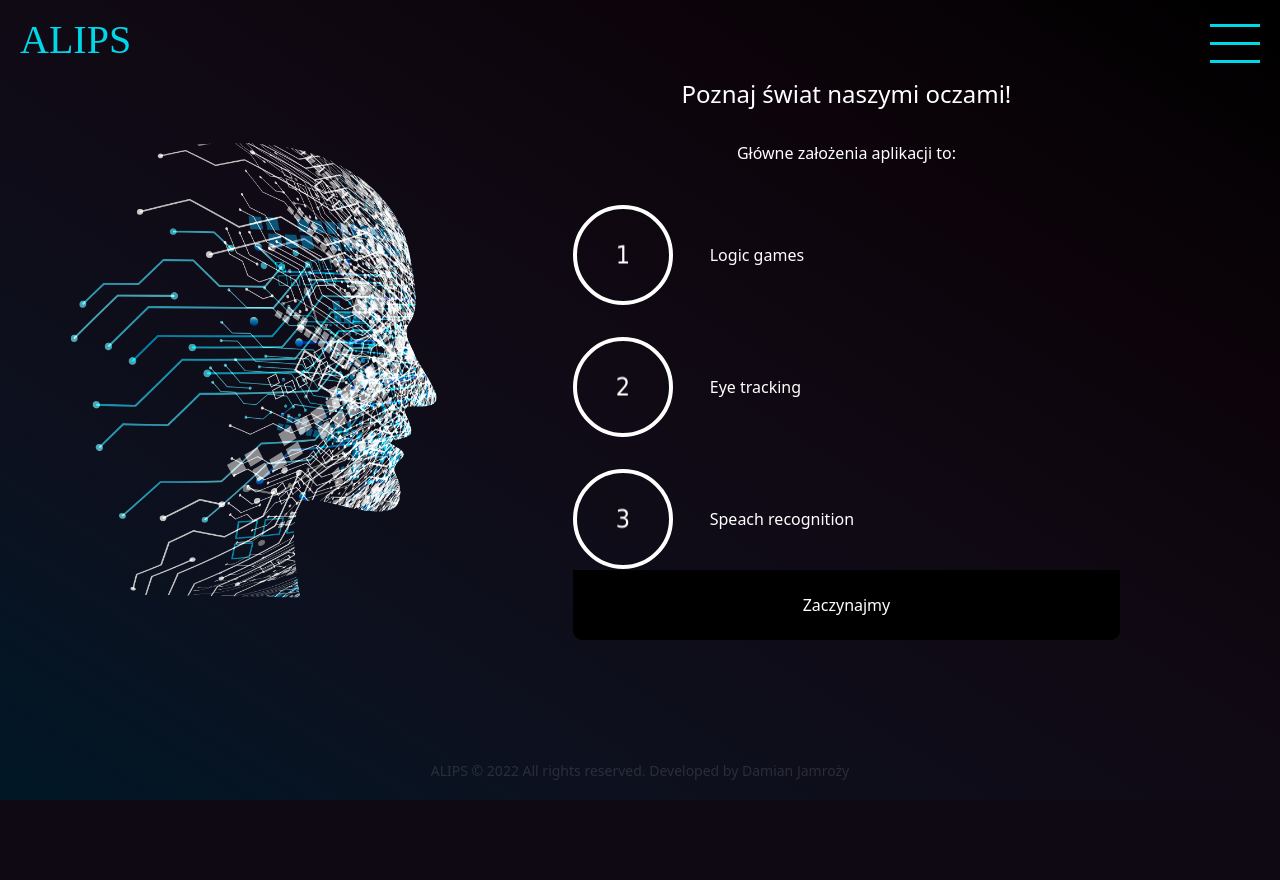
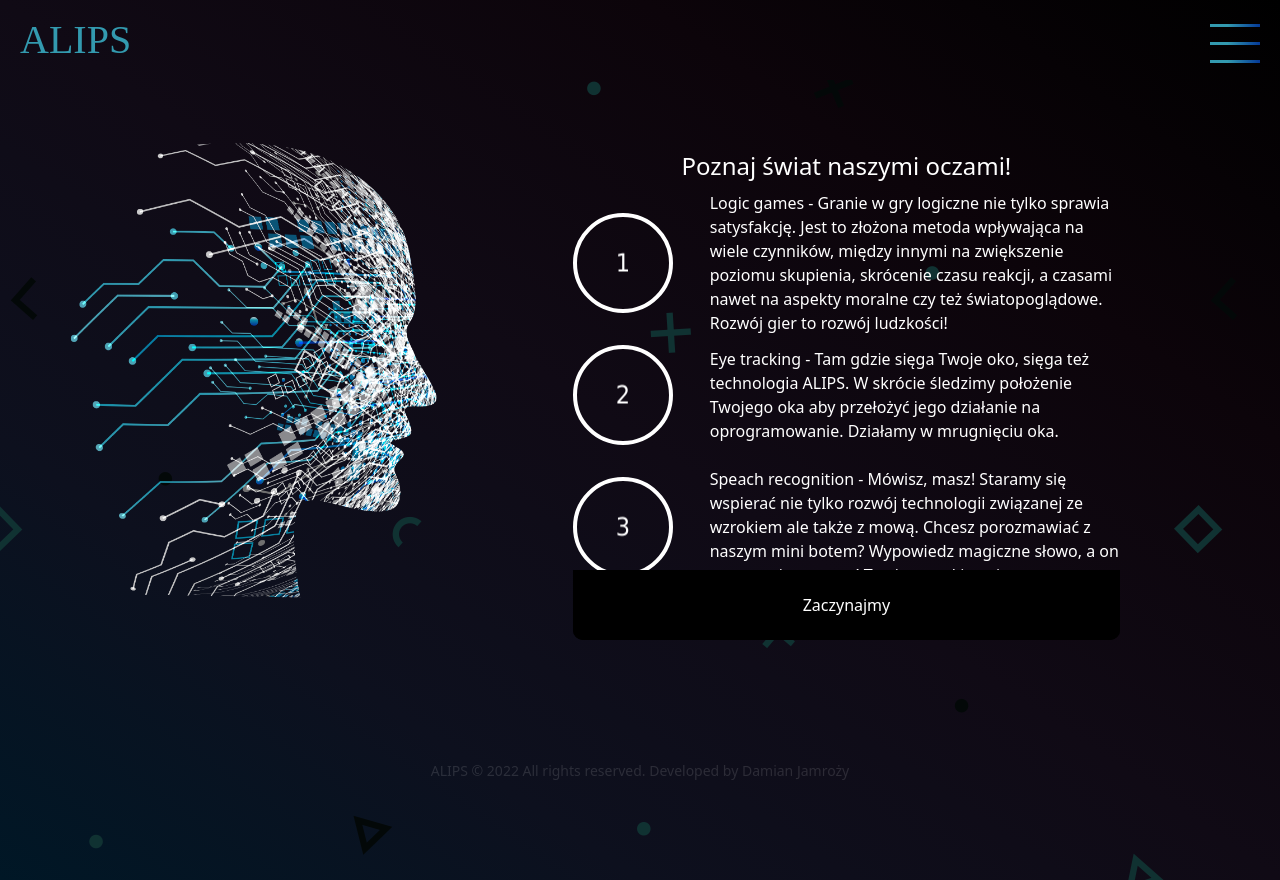
Before and after one commit to DamianJamrozy/ALIPS, a PHP site: page / in a window 1280 px wide. Before the commit the page ends 800 px from the top, so only its background shows below. Run offline with PHP 8.4, Linux system fonts and the light colour scheme.

Commit message:
ParalaxUpdate

```diff
--- a/Index.php
+++ b/Index.php
@@ -8,14 +8,14 @@
 <body>
 
 <?php include("./generator/header.php");?>
+<div id="parallax">
+<div class="container" id="main-content">
 
-<div class="container" id="main-content">
-	<div class="left-side"></div>
-
+	<div class="left-side">
+	</div>
 	<div class="right-side">
 
-		<h4> Poznaj świat naszymi oczami! </h4><br>
-		<p>Główne założenia aplikacji to:</p><br>
+		<br><br><br><h4> Poznaj świat naszymi oczami! </h4><br>
 
 		<div class="circle_box">
 			<div class="circle_container">
@@ -29,7 +29,7 @@
 			</div>
 		</div>
 		<div class="circle_text_box">
-			Logic games
+			Logic games - Granie w gry logiczne nie tylko sprawia satysfakcję. Jest to złożona metoda wpływająca na wiele czynników, między innymi na zwiększenie poziomu skupienia, skrócenie czasu reakcji, a czasami nawet na aspekty moralne czy też światopoglądowe. Rozwój gier to rozwój ludzkości!
 		</div>
 
 		<div class="circle_box">
@@ -44,7 +44,7 @@
 			</div>
 		</div>
 		<div class="circle_text_box">
-			Eye tracking
+			Eye tracking - Tam gdzie sięga Twoje oko, sięga też technologia ALIPS. W skrócie śledzimy położenie Twojego oka aby przełożyć jego działanie na oprogramowanie. Działamy w mrugnięciu oka.
 		</div>
 
 		<div class="circle_box">
@@ -59,7 +59,7 @@
 			</div>
 		</div>
 		<div class="circle_text_box">
-			Speach recognition
+			Speach recognition - Mówisz, masz!  Staramy się wspierać nie tylko rozwój technologii związanej ze wzrokiem ale także z mową. Chcesz porozmawiać z naszym mini botem? Wypowiedz magiczne słowo, a on postara się sprostać Twoim oczekiwaniom.
 		</div>
 
 		<p>
@@ -82,8 +82,10 @@
 
 	</center> -->
 </div>
+</div>
+
+
 <script src="./js/index.js"></script>
 <?php include("./generator/footer.php");?>
-
 </body>
 </html>
--- a/generator/header.php
+++ b/generator/header.php
@@ -138,7 +138,9 @@
 	justify-self: end;
 	width: 50px;
 	height: 3px;
-	background: #00D8EA;
+	/* background: #339aaf; */
+	background: rgb(51,154,175);
+	background: linear-gradient(90deg, rgba(51,154,175,1) 35%, rgba(4,57,151,1) 100%);
 	display: block;
 	transition: width 2s ease-in-out;
 }
@@ -147,7 +149,9 @@
 	justify-self: end;
 	width: 100%;
 	height: 3px;
-	background: #00D8EA;
+	/* background: #339aaf; */
+	background: rgb(51,154,175);
+	background: linear-gradient(90deg, rgba(51,154,175,1) 35%, rgba(4,57,151,1) 100%);
 	display: block;
 	transition: width 1.5s ease-in-out;
 }
@@ -156,7 +160,9 @@
 	justify-self: baseline;
 	width: 50px;
 	height: 3px;
-	background: #00D8EA;
+	/* background: #339aaf; */
+	background: rgb(51,154,175);
+	background: linear-gradient(90deg, rgba(51,154,175,1) 35%, rgba(4,57,151,1) 100%);
 	display: block;
 	transition: width 1.5s ease-in-out;
 }
@@ -169,11 +175,18 @@
 	justify-self: baseline;
 	width: 100%;
 	height: 3px;
-	background: #00D8EA;
+	/* background-image: linear-gradient(to right top, #339aaf, #043997);
+	background: #00D8EA; */
+	background: rgb(51,154,175);
+	background: linear-gradient(90deg, rgba(51,154,175,1) 35%, rgba(4,57,151,1) 100%);
 	display: block;
 	transition: width 1.5s ease-in-out;
 }
 </style>
+
+
+
+
 
 <script>
 	function hamburger_on(){
--- a/js/index.js
+++ b/js/index.js
@@ -1,3 +1,26 @@
+// PARALAX EFECT
+(function() {
+  // Add event listener
+  document.addEventListener("mousemove", parallax);
+  const elem = document.querySelector("#parallax");
+  // Magic happens here
+  function parallax(e) {
+      let _w = window.innerWidth/2;
+      let _h = window.innerHeight/2;
+      let _mouseX = e.clientX;
+      let _mouseY = e.clientY;
+      let _depth3 = `${50 - (_mouseX - _w) * 0.01}% ${50 - (_mouseY - _h) * 0.01}%`;
+      let _depth1 = `${50 - (_mouseX - _w) * 0.01}% ${50 - (_mouseY - _h) * 0.01}%`;
+      let _depth2 = `${50 - (_mouseX - _w) * 0.06}% ${50 - (_mouseY - _h) * 0.06}%`;
+      let x = `${_depth3}, ${_depth2}, ${_depth1}`;
+      //console.log(x);
+      elem.style.backgroundPosition = x;
+  }
+
+})();
+// END PARALAX EFECT
+
+// BUTTON ANIMATIONS
 document.querySelectorAll('.btn-animate').forEach(btn => {
   const txt = btn.textContent
   btn.textContent = ''
@@ -14,3 +37,4 @@ document.querySelectorAll('.btn-animate').forEach(btn => {
   span4.textContent = txt
   btn.appendChild(span4)
 })
+// END BUTTON ANIMATIONS
--- a/style/style.css
+++ b/style/style.css
@@ -7,41 +7,14 @@ body{
 
 /* START MAIN STYLE */
 .blue{
-    color:#00D8EA;
+    color:#339aaf;
 }
 
 a:link, a:visited, a:hover, a:active  {
-    color: #00D8EA;
+    color: #339aaf;
     text-decoration: none;
   }
 
-/* .background{
-    background-image:url("../files/img/primary/bg1.jpg");
-    background-repeat: no-repeat;
-    background-position: right top;
-    background-size: cover;
-
-    position: fixed;
-    width: 100%;
-    height: 100%;
-    top: 0px;
-    right: 0px;
-    bottom: 0px;
-    left: 0px;
-    z-index: -1;
-} */
-
-/* .background::after {
-    background-color: rgba(0,0,0,0.85);
-    content: "";
-    position: absolute;
-    top: 0px;
-    right: 0px;
-    bottom: 0px;
-    left: 0px;
-    z-index: 0;
-} */
-/*  */
 #main-content {
     margin-top:0;
     z-index: 100;
@@ -81,8 +54,22 @@ a:link, a:visited, a:hover, a:active  {
 }
 /* END OF MAIN STYLE */
 
+/* PARALAX EFECT */
+
+#parallax {
+    position: relative;
+    width: 100%;
+    height: 100vh;
+    /* background-image: url(https://raw.githubusercontent.com/oscicen/oscicen.github.io/master/img/depth-3.png), url(https://raw.githubusercontent.com/oscicen/oscicen.github.io/master/img/depth-2.png), url(https://raw.githubusercontent.com/oscicen/oscicen.github.io/master/img/depth-1.png); */
+    background-image: url(../files/img/primary/paralax.png);
+    /* background-repeat: no-repeat; */
+    background-position: center;
+    background-position: 50% 50%;
+  }
+
+/* END PARALAX EFECT */
+
 /* START GLOWING BUTTONS */
-
 
 .glow-on-hover {
     width: 100%;
```
Also changed, not shown: files/img/primary/paralax-copy-basic.png (added), files/img/primary/paralax.png (added).
